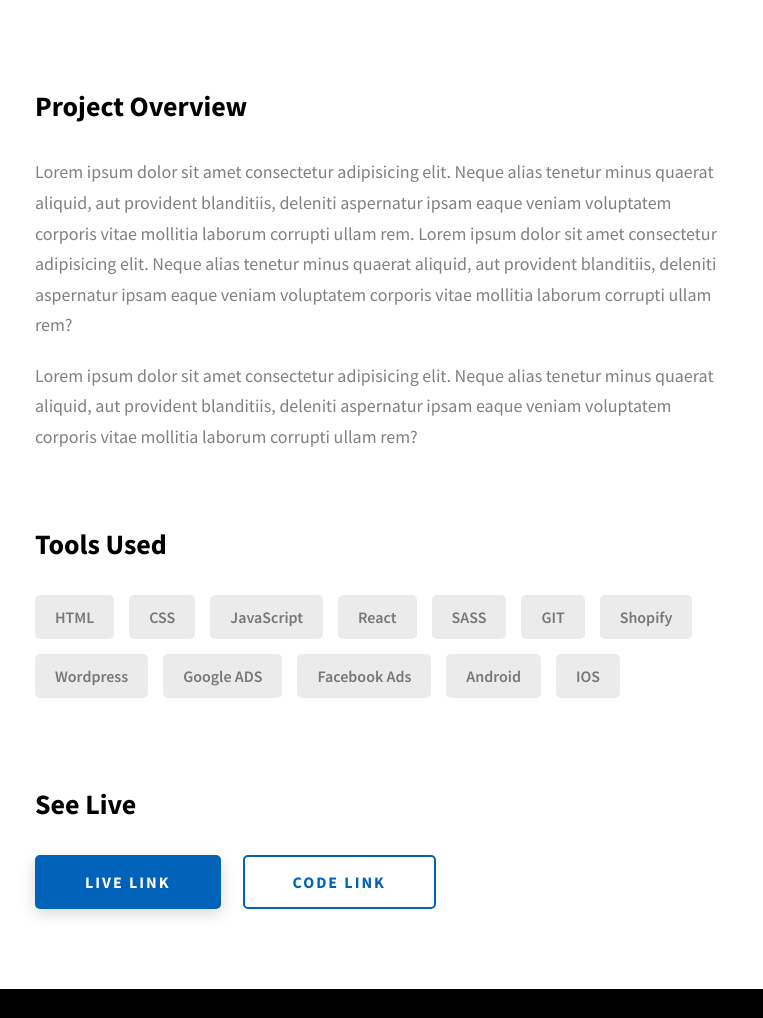
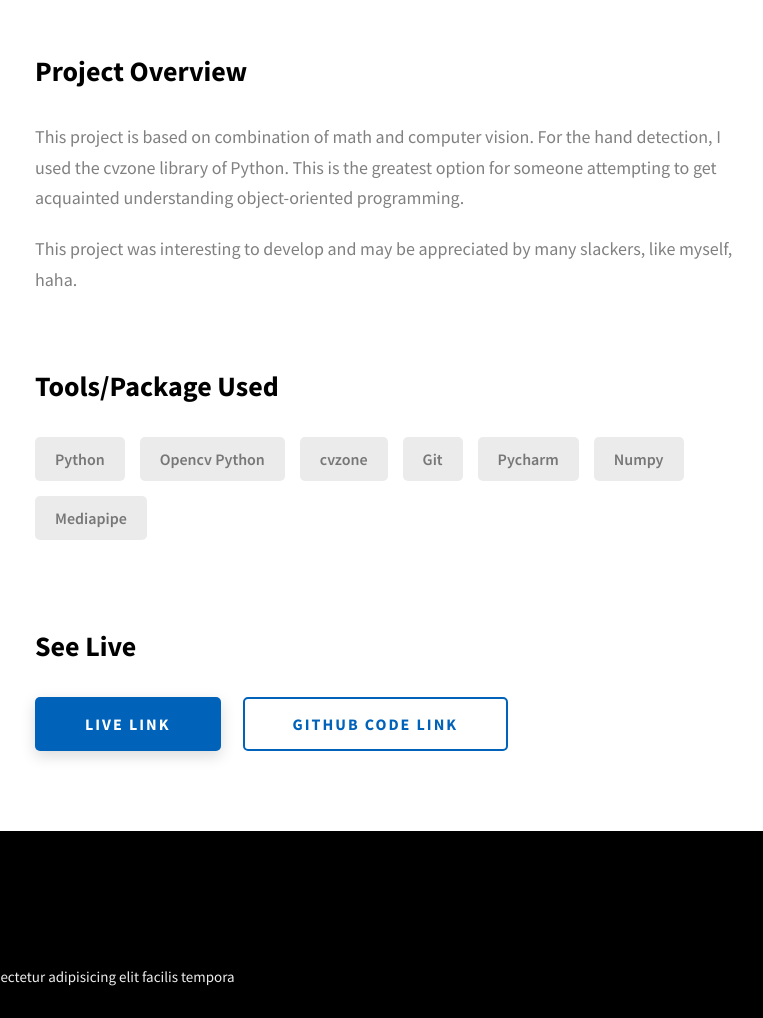
Before and after one commit to Suyash-Gaurav/Website_Portfolio, a website: page project-2.html in a window 1280 px wide. Shown: the part 1320-2338 px from the top of the page, without its empty margins (255-1018 px from the left). Drawn offline with Linux system fonts and the light colour scheme; files whose address does not match are found by name.

Commit message:
Update project-2.html

```diff
--- a/project-2.html
+++ b/project-2.html
@@ -22,7 +22,7 @@
         <div class="header__logo-container">
           <div class="header__logo-img-cont">
             <img
-              src="./assets/jpeg/fron face.jpg"
+              src="./assets/jpeg/front face.jpg"
               alt="Ram Maheshwari Logo Image"
               class="header__logo-img"
             />
@@ -87,9 +87,7 @@
         <h1 class="heading-primary">Project 2</h1>
         <div class="project-cs-hero__info">
           <p class="text-primary">
-            Lorem ipsum dolor sit amet consectetur adipisicing elit. Dignissimos
-            in numquam incidunt earum quaerat cum fuga, atque similique natus
-            nobis sit.
+            Computer Vision based Calculator
           </p>
         </div>
         <div class="project-cs-hero__cta">
@@ -111,37 +109,26 @@
             <div class="project-details__desc">
               <h3 class="project-details__content-title">Project Overview</h3>
               <p class="project-details__desc-para">
-                Lorem ipsum dolor sit amet consectetur adipisicing elit. Neque
-                alias tenetur minus quaerat aliquid, aut provident blanditiis,
-                deleniti aspernatur ipsam eaque veniam voluptatem corporis vitae
-                mollitia laborum corrupti ullam rem. Lorem ipsum dolor sit amet
-                consectetur adipisicing elit. Neque alias tenetur minus quaerat
-                aliquid, aut provident blanditiis, deleniti aspernatur ipsam
-                eaque veniam voluptatem corporis vitae mollitia laborum corrupti
-                ullam rem?
+                This project is based on combination of math and computer vision. For the hand detection, I used the cvzone library of Python.
+                This is the greatest option for someone attempting to get acquainted understanding object-oriented programming.
               </p>
               <p class="project-details__desc-para">
-                Lorem ipsum dolor sit amet consectetur adipisicing elit. Neque
-                alias tenetur minus quaerat aliquid, aut provident blanditiis,
-                deleniti aspernatur ipsam eaque veniam voluptatem corporis vitae
-                mollitia laborum corrupti ullam rem?
+                This project was interesting to develop and may be appreciated by many slackers, like myself, haha.
+
               </p>
             </div>
             <div class="project-details__tools-used">
-              <h3 class="project-details__content-title">Tools Used</h3>
+              <h3 class="project-details__content-title">Tools/Package Used</h3>
               <div class="skills">
-                <div class="skills__skill">HTML</div>
-                <div class="skills__skill">CSS</div>
-                <div class="skills__skill">JavaScript</div>
-                <div class="skills__skill">React</div>
-                <div class="skills__skill">SASS</div>
-                <div class="skills__skill">GIT</div>
-                <div class="skills__skill">Shopify</div>
-                <div class="skills__skill">Wordpress</div>
-                <div class="skills__skill">Google ADS</div>
-                <div class="skills__skill">Facebook Ads</div>
-                <div class="skills__skill">Android</div>
-                <div class="skills__skill">IOS</div>
+                <div class="skills__skill">Python</div>
+                <div class="skills__skill">Opencv Python</div>
+                <div class="skills__skill">cvzone</div>
+                <div class="skills__skill">Git</div>
+                <div class="skills__skill">Pycharm</div>
+                <div class="skills__skill">Numpy</div>
+                <div class="skills__skill">Mediapipe</div>
+
+
               </div>
             </div>
             <div class="project-details__links">
@@ -153,10 +140,10 @@
                 >Live Link</a
               >
               <a
-                href="#"
+                href="https://github.com/Suyash-Gaurav/open_cv_calculator/blob/main/main.py"
                 class="btn btn--med btn--theme-inv project-details__links-btn"
                 target="_blank"
-                >Code Link</a
+                >Github Code Link</a
               >
             </div>
           </div>
@@ -209,7 +196,7 @@
             </div>
           </div>
           <div class="main-footer__row main-footer__row-2">
-            <h4 class="heading heading-sm text-lt">John Doe</h4>
+            <h4 class="heading heading-sm text-lt">Suyash gaurav</h4>
             <p class="main-footer__short-desc">
               Lorem ipsum dolor sit amet consectetur adipisicing elit facilis
               tempora explicabo quae quod deserunt
@@ -217,14 +204,16 @@
           </div>
         </div>
 
+
         <div class="main-footer__lower">
           &copy; Copyright 2021. Made by
-          <a rel="noreferrer" target="_blank" href="https://rammaheshwari.com"
-            >Ram Maheshwari</a
+          <a rel="noreferrer" target="_blank" href=""
+            >Suyash Gaurav</a
           >
         </div>
       </div>
     </footer>
+
     <script src="./index.js"></script>
   </body>
 </html>
```
